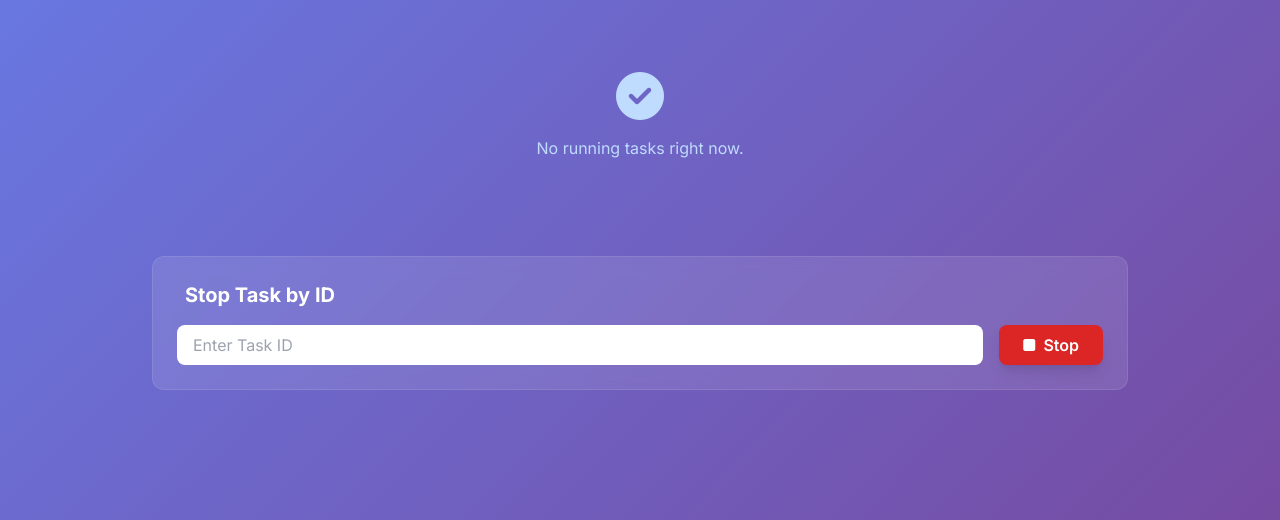
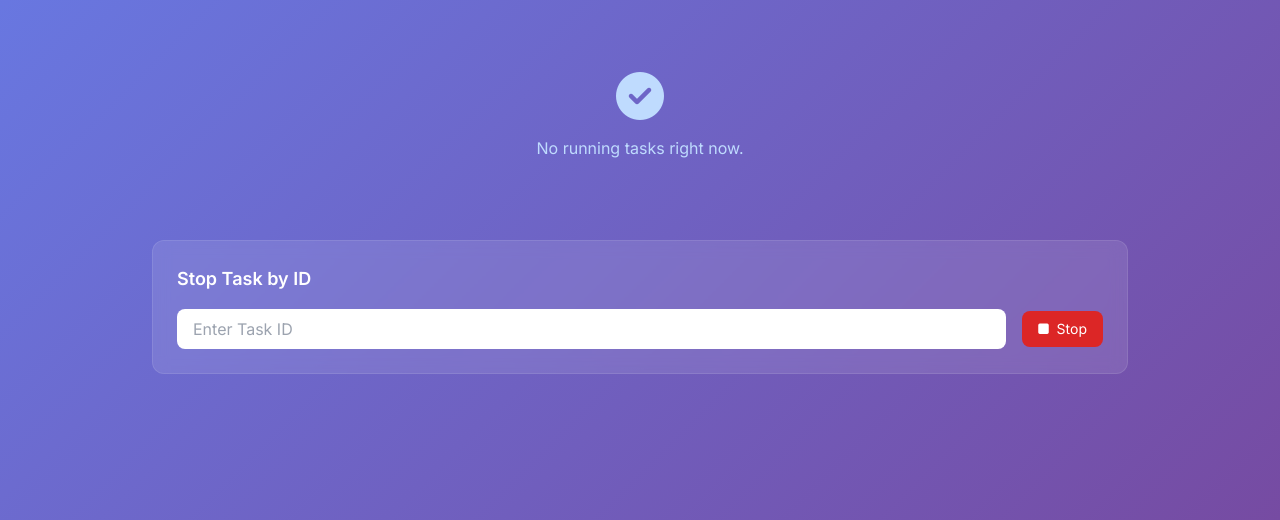
Before and after one commit to Roysujoy1447/New-Webx-Publicx, a Flask app: page /my_tasks in a window 1280 px wide. Shown: the part 280-800 px from the top of the page. Run offline with Flask 3, Linux system fonts and the light colour scheme; some libraries are stand-ins or nearby versions.

Commit message:
Update my_tasks.html

```diff
--- a/templates/my_tasks.html
+++ b/templates/my_tasks.html
@@ -34,7 +34,7 @@
       {% if tasks %}
         <div class="space-y-4">
           {% for task_id, task in tasks.items() %}
-          <div class="glass rounded-xl p-6 border border-white/10 flex items-center justify-between animate-pulse hover:animate-none transition">
+          <div class="glass rounded-xl p-6 border border-white/10 flex items-center justify-between">
             <div>
               <p class="font-semibold">Task ID: {{ task_id }}</p>
               <p class="text-sm text-blue-200">Type: {{ task.type }} | Status: {{ task.status }}</p>
@@ -53,27 +53,16 @@
         </div>
       {% endif %}
 
-      <!-- Manual Stop Task Section -->
-      <div class="mt-12 glass rounded-xl p-6 border border-white/10">
-        <h2 class="text-xl font-bold mb-4 flex items-center">
-          <i class="fa-solid fa-hand-stop mr-2 text-red-400 animate-bounce"></i>
-          Stop Task by ID
-        </h2>
-        <form action="/stop_task_manual" method="post" class="flex gap-4">
+      <!-- Manual Stop Task -->
+      <div class="glass rounded-xl p-6 border border-white/10 mt-8">
+        <h2 class="text-lg font-semibold mb-4">Stop Task by ID</h2>
+        <form method="POST" action="/stop_task_manual" class="flex items-center gap-4">
           <input type="text" name="task_id" placeholder="Enter Task ID"
-                 class="flex-1 px-4 py-2 rounded-lg text-black focus:outline-none focus:ring-2 focus:ring-red-400" required>
-          <button type="submit"
-                  class="px-6 py-2 bg-red-600 hover:bg-red-700 rounded-lg shadow-lg transition font-semibold">
+                 class="flex-1 px-4 py-2 rounded-lg text-black" required>
+          <button type="submit" class="px-4 py-2 bg-red-600 hover:bg-red-700 rounded-lg text-sm transition">
             <i class="fa-solid fa-stop mr-1"></i> Stop
           </button>
         </form>
-        {% with messages = get_flashed_messages() %}
-          {% if messages %}
-            <div class="mt-4 text-green-300 font-semibold animate-pulse">
-              {{ messages[0] }}
-            </div>
-          {% endif %}
-        {% endwith %}
       </div>
     </main>
   </div>
```
